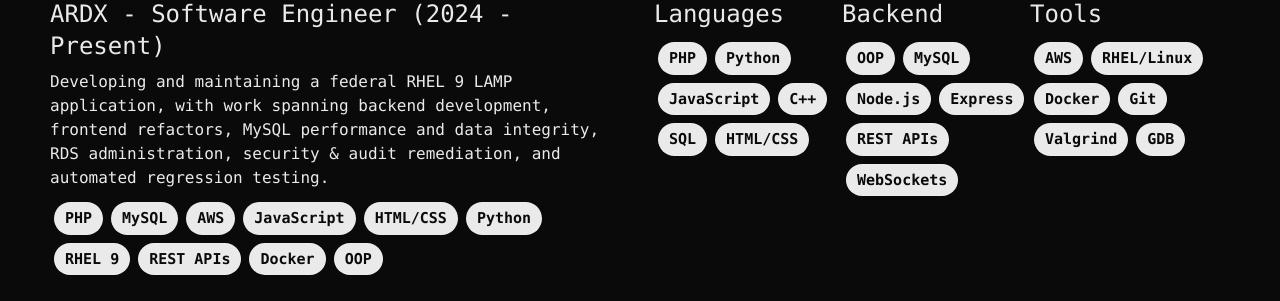
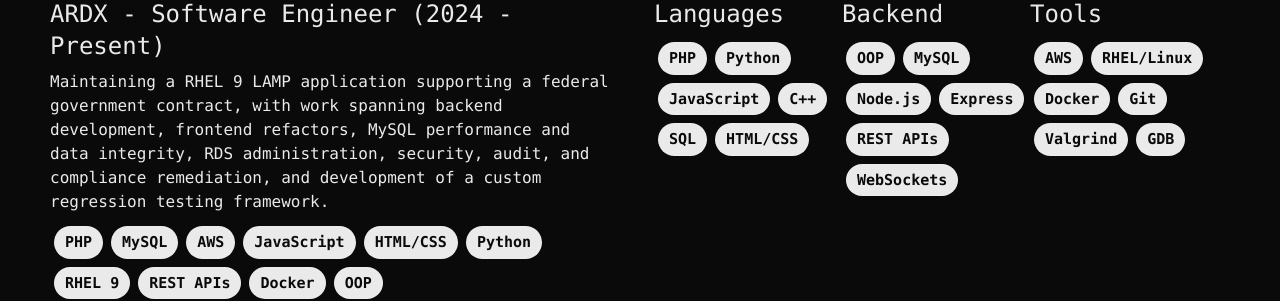
Before and after one commit to GabrielWelvaert/portfolio-website, a React (Vite) app: page / in a window 1280 px wide. Shown: the part 638-939 px from the top of the page. Built offline with nearby package versions, Linux system fonts and the light colour scheme.

Commit message:
work rewrite

```diff
--- a/src/components/Work.jsx
+++ b/src/components/Work.jsx
@@ -9,7 +9,7 @@ export const Work = () => {
                 <div className="flex flex-col gap-2">
                     <div className="text-2xl">ARDX - Software Engineer (2024 - Present)</div>
                     <div>
-                        Developing and maintaining a federal RHEL 9 LAMP application, with work spanning backend development, frontend refactors, MySQL performance and data integrity, RDS administration, security & audit remediation, and automated regression testing.
+                        Maintaining a RHEL 9 LAMP application supporting a federal government contract, with work spanning backend development, frontend refactors, MySQL performance and data integrity, RDS administration, security, audit, and compliance remediation, and development of a custom regression testing framework.
                     </div>
                     <div className="tag-container">
                         {workStack.map(item => <Tag key={item}>{item}</Tag>)}
```
